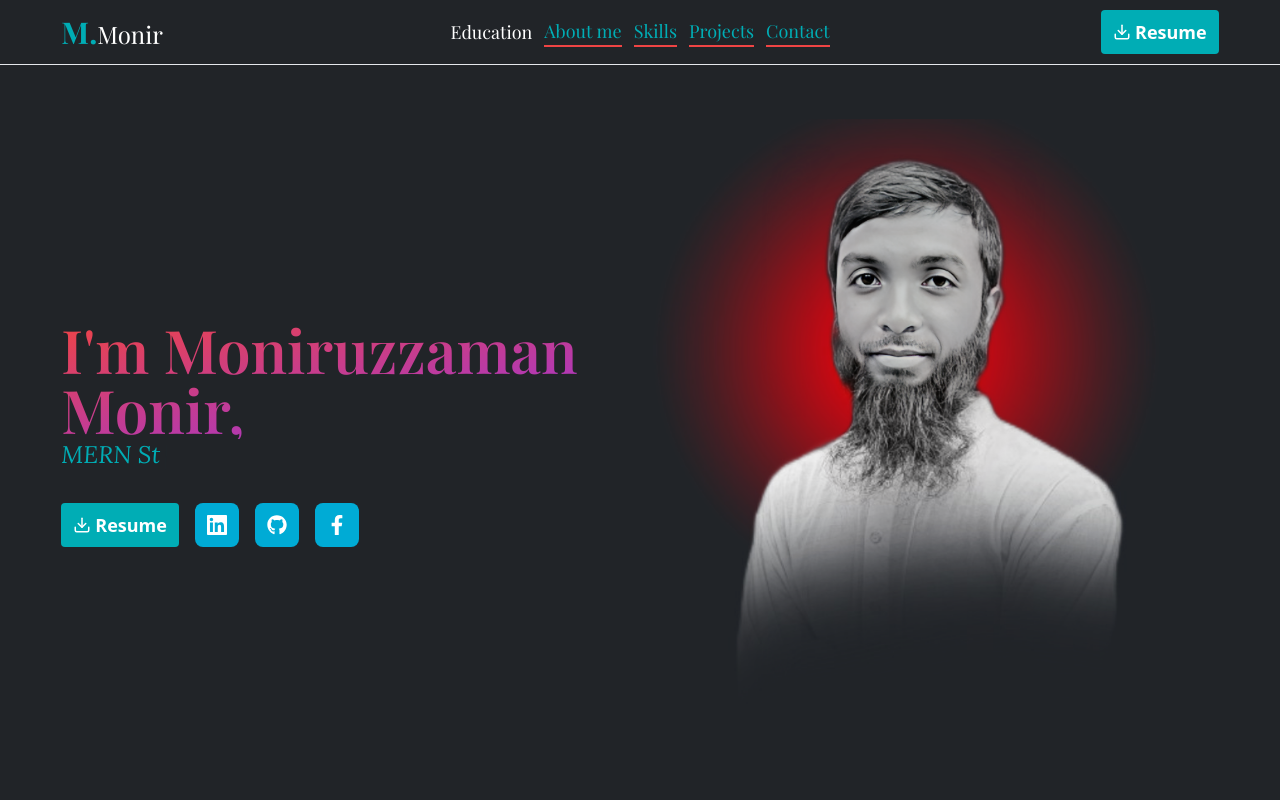
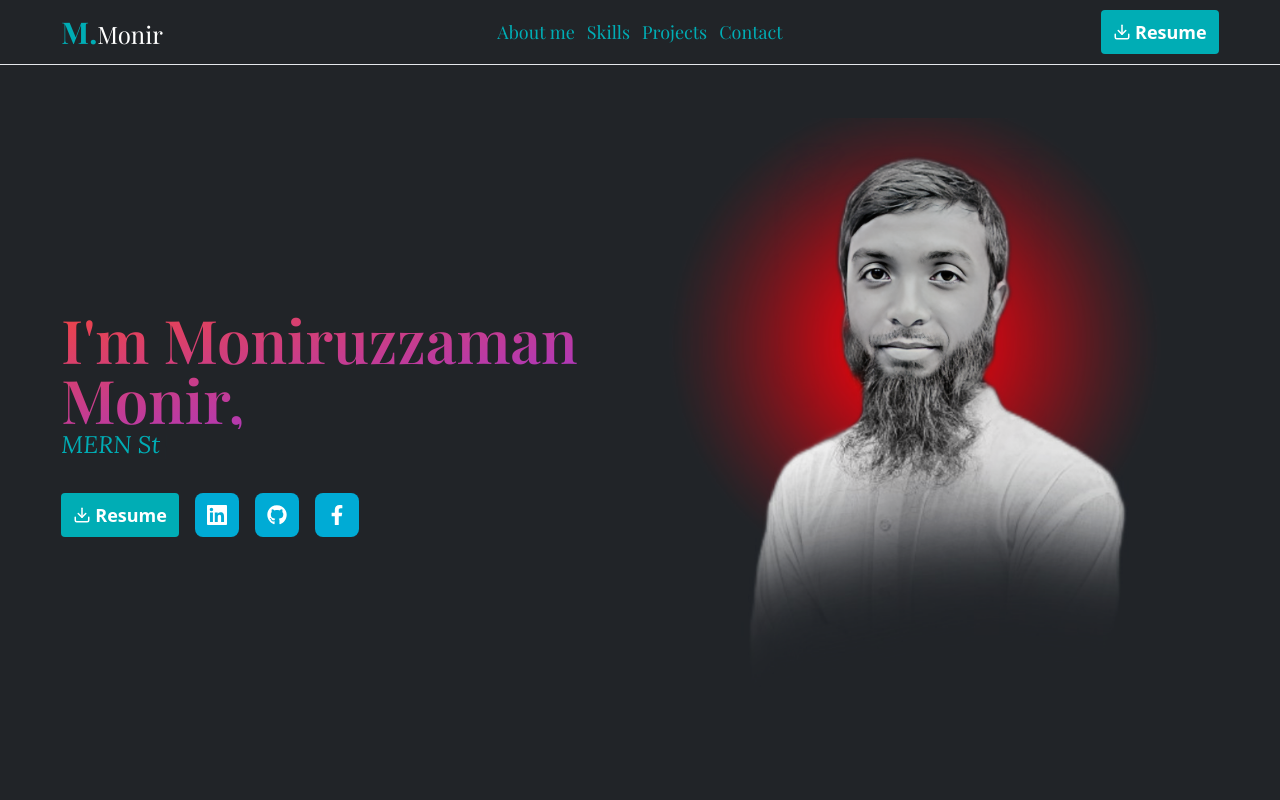
Before and after one commit to ad-monir2001/portfolio-with-react, a React (Vite) app: page / in a window 1280 px wide. Shown: the top 800 px of the page. Built offline with nearby package versions, Linux system fonts and the light colour scheme; a web font is replaced by a local one.

Commit message:
Refactor Hero, Navbar, and Contact components for improved layout and smooth scrolling functionality

```diff
--- a/src/components/Contact.jsx
+++ b/src/components/Contact.jsx
@@ -16,6 +16,7 @@ const Contact = () => {
       .then(
         () => {
           toast.success('Successfully send your message!');
+          form.reset();
         },
         (error) => {
           toast.error('FAILED...', error.text);
@@ -24,6 +25,7 @@ const Contact = () => {
   };
 
   return (
+    <section id='contact'>
       <div>
         <h1 className="font-heading text-white font-bold text-4xl text-center italic">
           <span className="border-b border-[#00adb5]">Contact me</span>{' '}
@@ -75,7 +77,9 @@ const Contact = () => {
 
               <div className="flex gap-4">
                 <div className="flex-1">
-                <label className="block text-sm font-medium mb-2">Email</label>
+                  <label className="block text-sm font-medium mb-2">
+                    Email
+                  </label>
                   <input
                     type="email"
                     name="from_email"
@@ -86,7 +90,9 @@ const Contact = () => {
               </div>
 
               <div>
-              <label className="block text-sm font-medium mb-2">Message</label>
+                <label className="block text-sm font-medium mb-2">
+                  Message
+                </label>
                 <textarea
                   name="message"
                   className="w-full px-4 py-2 border rounded-lg focus:ring-2 focus:ring-blue-500 focus:border-transparent h-32"
@@ -104,6 +110,7 @@ const Contact = () => {
           </div>
         </div>
       </div>
+    </section>
   );
 };
 
--- a/src/components/Hero.jsx
+++ b/src/components/Hero.jsx
@@ -11,7 +11,7 @@ const Hero = () => {
 
   return (
     <div className=" mx-auto w-11/12 gap-10 px-2">
-      <div className="flex flex-col justify-between md:flex-row items-center mx-auto my-4">
+      <div className="flex flex-col justify-between md:flex-row items-center gap-8 mx-auto my-4">
         {/* tests and links*/}
         <div className="text-white space-y-4 md:w-[700px]">
           <h1 className="font-heading text-3xl md:text-6xl font-semibold bg-gradient-to-br from-red-500 to-purple-600 bg-clip-text text-transparent">
--- a/src/components/Navbar.jsx
+++ b/src/components/Navbar.jsx
@@ -2,52 +2,55 @@ import { FiDownload } from 'react-icons/fi';
 import { Link, NavLink } from 'react-router-dom';
 
 const Navbar = () => {
+  const scrollToSection = (elementId) => {
+    const element = document.getElementById(elementId);
+    if (element) {
+      element.scrollIntoView({ behavior: 'smooth' });
+    }
+  };
   const links = (
     <div className="flex items-center  gap-3 lg:flex-row flex-col">
       <NavLink
-        to="education"
-        className={({ isActive }) =>
-          isActive
-            ? 'border-b-2 border-red-500 text-[#00ADB5] font-heading text-lg '
-            : 'text-white font-heading text-lg hover:transform transition duration-300 hover:scale-110'
-        }
-      >
-        Education
-      </NavLink>
-      <NavLink
-      to='#about_me'
-        className={({ isActive }) =>
-          isActive
-            ? 'border-b-2 border-red-500 text-[#00ADB5] font-heading text-lg'
-            : 'text-white font-heading text-lg hover:transform transition duration-300 hover:scale-110'
-        }
+        to="#about_me"
+        onClick={(e) => {
+          e.preventDefault();
+          scrollToSection('about_me');
+        }}
+        className=" text-[#00ADB5]
+             font-heading text-lg hover:transform transition duration-300 hover:scale-110"
       >
         About me
       </NavLink>
       <NavLink
-        className={({ isActive }) =>
-          isActive
-            ? 'border-b-2 border-red-500 text-[#00ADB5] font-heading text-lg'
-            : 'text-white font-heading text-lg hover:transform transition duration-300 hover:scale-110'
-        }
+        to="#skills"
+        onClick={(e) => {
+          e.preventDefault();
+          scrollToSection('skills');
+        }}
+        className=" text-[#00ADB5]
+             font-heading text-lg hover:transform transition duration-300 hover:scale-110"
       >
         Skills
       </NavLink>
       <NavLink
-        className={({ isActive }) =>
-          isActive
-            ? 'border-b-2 border-red-500 text-[#00ADB5] font-heading text-lg'
-            : 'text-white font-heading text-lg hover:transform transition duration-300 hover:scale-110'
-        }
+        to="#projects"
+        onClick={(e) => {
+          e.preventDefault();
+          scrollToSection('projects');
+        }}
+        className=" text-[#00ADB5]
+             font-heading text-lg hover:transform transition duration-300 hover:scale-110"
       >
         Projects
       </NavLink>
       <NavLink
-        className={({ isActive }) =>
-          isActive
-            ? 'border-b-2 border-red-500 text-[#00ADB5] font-heading text-lg'
-            : 'text-white font-heading text-lg hover:transform transition duration-300 hover:scale-110'
-        }
+        to="contact"
+        onClick={(e) => {
+          e.preventDefault();
+          scrollToSection('contact');
+        }}
+        className=" text-[#00ADB5]
+             font-heading text-lg hover:transform transition duration-300 hover:scale-110"
       >
         Contact
       </NavLink>
--- a/src/components/Projects.jsx
+++ b/src/components/Projects.jsx
@@ -2,7 +2,8 @@ import { Link } from 'react-router-dom';
 
 const Projects = () => {
   return (
-    <div className="my-8 py-3 w-11/12 mx-auto space-y-4 px-2" id="about_me">
+    <section id="projects">
+      <div className="my-8 py-3 w-11/12 mx-auto space-y-4 px-2">
         <h1 className="font-heading text-white font-bold text-4xl text-center italic">
           <span className="border-b border-[#00adb5]">Projects</span>{' '}
         </h1>
@@ -74,6 +75,7 @@ const Projects = () => {
           </div>
         </div>
       </div>
+    </section>
   );
 };
 
--- a/src/components/Skills.jsx
+++ b/src/components/Skills.jsx
@@ -1,6 +1,7 @@
 const Skills = () => {
   return (
-    <div className="my-8 py-3 w-11/12 mx-auto space-y-4 px-2" id="about_me">
+    <section id="skills">
+      <div className="my-8 py-3 w-11/12 mx-auto space-y-4 px-2">
         <h1 className="font-heading text-white font-bold text-4xl text-center italic">
           <span className="border-b border-[#00adb5]">Skills</span>{' '}
         </h1>
@@ -265,6 +266,7 @@ const Skills = () => {
           </div>
         </div>
       </div>
+    </section>
   );
 };
 
```
Also changed, not shown: src/components/About.jsx (+38 -35 lines). Lines whose indentation alone changed are shown as unchanged.
